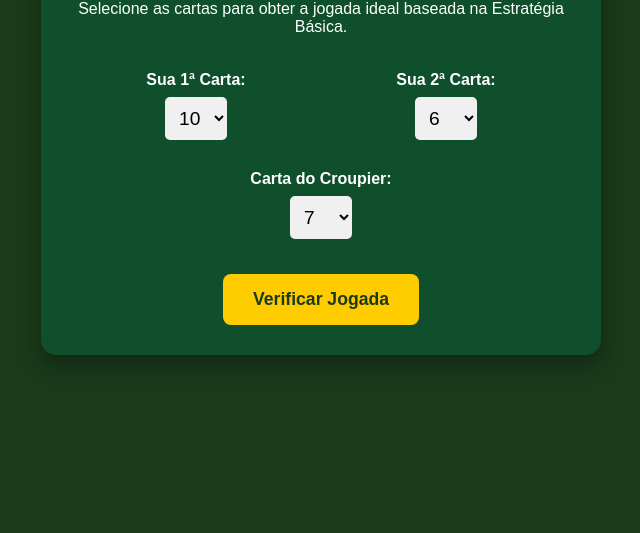
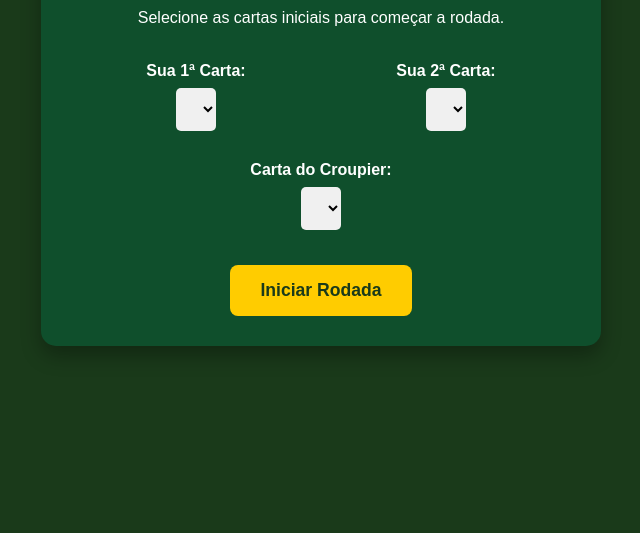
Before and after one commit to Calefi018/blackjack, a plain HTML site: page index.html in a window 1280 px wide. Shown: the part 267-800 px from the top of the page, without its empty margins (319-959 px from the left). Drawn offline with Linux system fonts and the light colour scheme.

Commit message:
Update index.html

```diff
--- a/index.html
+++ b/index.html
@@ -10,71 +10,48 @@
 
     <div class="container">
         <h1>Assistente de Blackjack</h1>
-        <p>Selecione as cartas para obter a jogada ideal baseada na Estratégia Básica.</p>
 
+        <div id="initialSetup">
+            <p>Selecione as cartas iniciais para começar a rodada.</p>
             <div class="cards-selector">
                 <div class="card-input">
                     <label for="playerCard1">Sua 1ª Carta:</label>
                     <select id="playerCard1">
-                    <option value="A">A</option>
-                    <option value="2">2</option>
-                    <option value="3">3</option>
-                    <option value="4">4</option>
-                    <option value="5">5</option>
-                    <option value="6">6</option>
-                    <option value="7">7</option>
-                    <option value="8">8</option>
-                    <option value="9">9</option>
-                    <option value="10" selected>10</option>
-                    <option value="J">J</option>
-                    <option value="Q">Q</option>
-                    <option value="K">K</option>
                         </select>
                 </div>
                 <div class="card-input">
                     <label for="playerCard2">Sua 2ª Carta:</label>
                     <select id="playerCard2">
-                    <option value="A">A</option>
-                    <option value="2">2</option>
-                    <option value="3">3</option>
-                    <option value="4">4</option>
-                    <option value="5">5</option>
-                    <option value="6" selected>6</option>
-                    <option value="7">7</option>
-                    <option value="8">8</option>
-                    <option value="9">9</option>
-                    <option value="10">10</option>
-                    <option value="J">J</option>
-                    <option value="Q">Q</option>
-                    <option value="K">K</option>
                         </select>
                 </div>
-
                 <div class="card-input dealer-card">
                     <label for="dealerCard">Carta do Croupier:</label>
                     <select id="dealerCard">
-                    <option value="A">A</option>
-                    <option value="2">2</option>
-                    <option value="3">3</option>
-                    <option value="4">4</option>
-                    <option value="5">5</option>
-                    <option value="6">6</option>
-                    <option value="7" selected>7</option>
-                    <option value="8">8</option>
-                    <option value="9">9</option>
-                    <option value="10">10</option>
-                    <option value="J">J</option>
-                    <option value="Q">Q</option>
-                    <option value="K">K</option>
                         </select>
                 </div>
             </div>
+            <button id="startBtn">Iniciar Rodada</button>
+        </div>
 
-        <button id="calculateBtn">Verificar Jogada</button>
+        <div id="gameplay" class="hidden">
+            <div class="hand-display">
+                <h3>Sua Mão Atual: <span id="currentHandText"></span> (<span id="currentHandValue"></span>)</h3>
+                <h3>Croupier Mostra: <span id="dealerCardText"></span></h3>
+            </div>
 
-        <div id="result" class="hidden">
+            <div id="result">
                 <h2>Ação Recomendada:</h2>
                 <p id="actionText"></p>
+            </div>
+
+            <div id="addCardSection" class="card-input">
+                <label for="newCardSelect">Você pediu e recebeu:</label>
+                <select id="newCardSelect">
+                    </select>
+                <button id="addCardBtn">Adicionar Carta</button>
+            </div>
+
+            <button id="resetBtn">Reiniciar Rodada</button>
         </div>
     </div>
 
```
Lines whose indentation alone changed are shown as unchanged.
